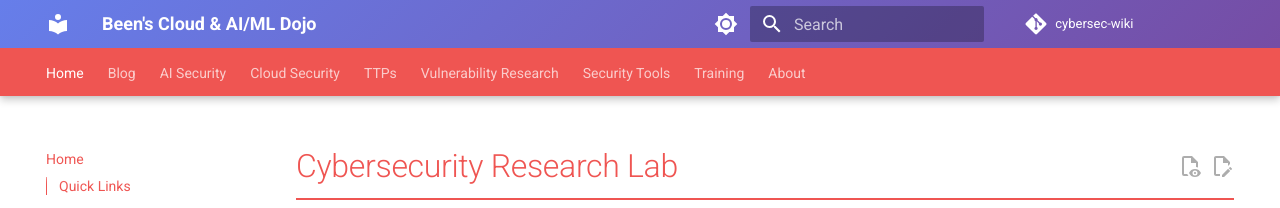
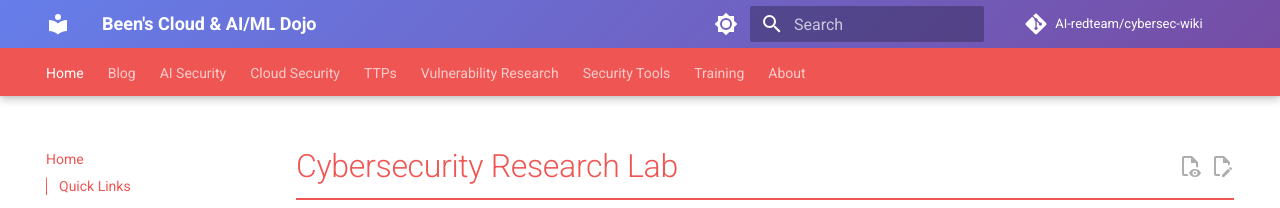
Before and after one commit to AI-redteam/cybersec-wiki, an MkDocs documentation site: the page built from docs/index.md, in a window 1280 px wide. Shown: the top 208 px of the page. Built offline with MkDocs 1.6.1 and Material for MkDocs 9.7.7, drawn with Linux system fonts in a browser that asks for light colours; comment, search, counter and statistics services are not loaded.

Commit message:
Update repo and site URLs to AI-redteam
Changed all references of 'yourusername' to 'AI-redteam' in mkdocs.yml for site_url, repo_name, repo_url, and social GitHub link to reflect the new repository ownership.

```diff
--- a/mkdocs.yml
+++ b/mkdocs.yml
@@ -1,9 +1,9 @@
 site_name: Been's Cloud & AI/ML Dojo
 site_description: Advanced cybersecurity research, AI security, and threat intelligence
-site_url: https://yourusername.github.io/cybersec-wiki/
+site_url: https://AI-redteam.github.io/cybersec-wiki/
 
-repo_name: cybersec-wiki
-repo_url: https://github.com/yourusername/cybersec-wiki
+repo_name: AI-redteam/cybersec-wiki
+repo_url: https://github.com/AI-redteam/cybersec-wiki
 edit_uri: edit/main/docs/
 
 theme:
@@ -152,7 +152,7 @@
   generator: false
   social:
     - icon: fontawesome/brands/github
-      link: https://github.com/yourusername/cybersec-wiki
+      link: https://github.com/AI-redteam/cybersec-wiki
     - icon: fontawesome/brands/twitter
       link: https://twitter.com/yourusername
   analytics:
```
